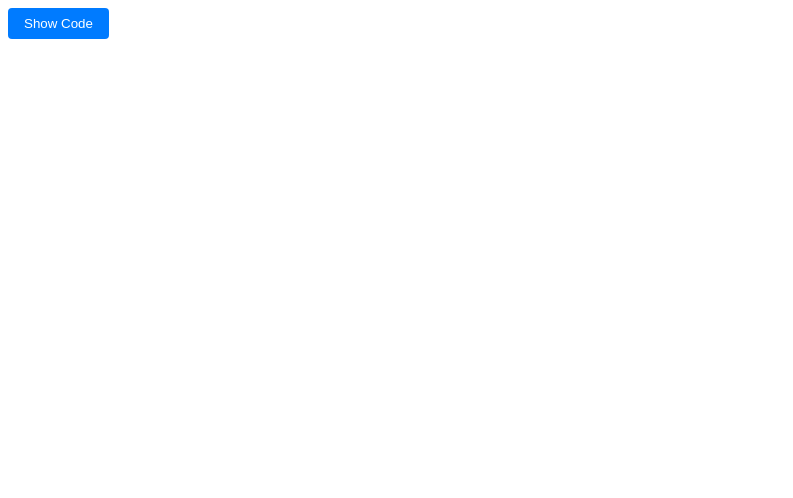
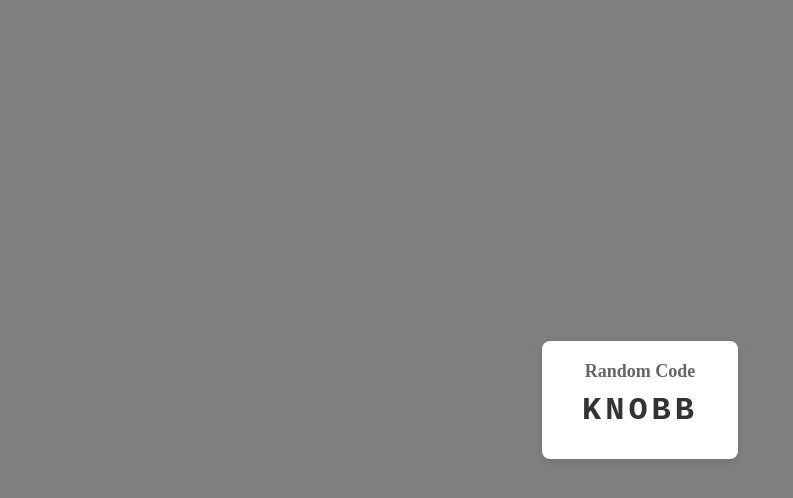
Before and after one commit to operalag/random-stuff, a plain HTML site: page index.html in a window 1280 px wide. Shown: the whole page, without its empty margins (0-793 px from the left). Drawn offline with Linux system fonts and the light colour scheme.

Commit message:
Update index.html

```diff
--- a/index.html
+++ b/index.html
@@ -2,56 +2,43 @@
 <html>
 <head>
   <style>
-    .popup-overlay {
-      display: none;
-      position: fixed;
-      top: 0;
-      left: 0;
-      width: 100%;
-      height: 100%;
-      background: rgba(0, 0, 0, 0.5);
+    body {
+      margin: 0;
+      display: flex;
       justify-content: center;
       align-items: center;
+      height: 100vh;
+      background: rgba(0, 0, 0, 0.5);
     }
 
-    .popup-content {
+    .code-container {
       background: white;
-      padding: 20px;
+      padding: 20px 40px;
       border-radius: 8px;
       text-align: center;
       box-shadow: 0 2px 10px rgba(0, 0, 0, 0.1);
     }
 
     .code {
-      font-size: 24px;
+      font-size: 32px;
       font-family: monospace;
-      letter-spacing: 2px;
-      margin: 20px 0;
+      letter-spacing: 4px;
+      margin: 10px 0;
+      font-weight: bold;
+      color: #333;
     }
 
-    button {
-      padding: 8px 16px;
-      border: none;
-      border-radius: 4px;
-      background: #007bff;
-      color: white;
-      cursor: pointer;
-    }
-
-    button:hover {
-      background: #0056b3;
+    h2 {
+      margin: 0;
+      color: #666;
+      font-size: 18px;
     }
   </style>
 </head>
 <body>
-  <button onclick="showPopup()">Show Code</button>
-
-  <div class="popup-overlay" id="popup">
-    <div class="popup-content">
-      <h2>Code</h2>
-      <div class="code" id="codeDisplay"></div>
-      <button onclick="closePopup()">Close</button>
-    </div>
+  <div class="code-container">
+    <h2>Random Code</h2>
+    <div class="code" id="codeDisplay"></div>
   </div>
 
   <script>
@@ -64,16 +51,9 @@
       return code;
     }
 
-    function showPopup() {
-      const popup = document.getElementById('popup');
-      const codeDisplay = document.getElementById('codeDisplay');
-      codeDisplay.textContent = generateCode();
-      popup.style.display = 'flex';
-    }
-
-    function closePopup() {
-      const popup = document.getElementById('popup');
-      popup.style.display = 'none';
+    // Generate and display code immediately when page loads
+    window.onload = function() {
+      document.getElementById('codeDisplay').textContent = generateCode();
     }
   </script>
 </body>
```
